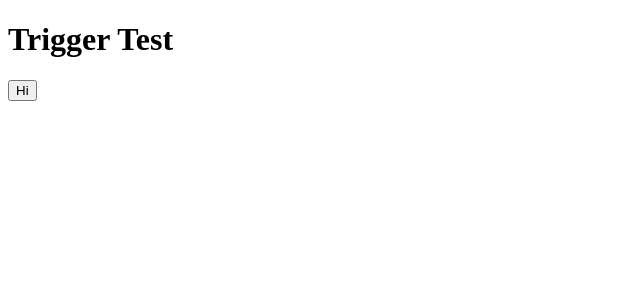
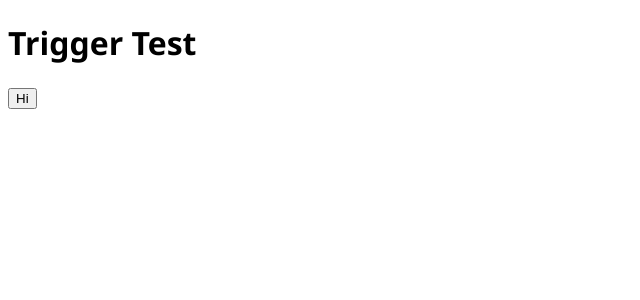
Before and after one commit to unframework/no-callbacks, a React app: page / in a window 1280 px wide. Shown: the top 300 px of the page, without its empty margins (0-640 px from the left). Built offline with nearby package versions, Linux system fonts and the light colour scheme; the HTML template or start-up script is replaced by a standard one.

Commit message:
Tweak for demo sandbox

```diff
--- /dev/null
+++ b/src/index.css
@@ -0,0 +1,4 @@
+html,
+body {
+  font-family: 'Segoe UI', 'Helvetica Neue', Arial, sans-serif;
+}
--- a/src/index.tsx
+++ b/src/index.tsx
@@ -3,7 +3,9 @@ import ReactDOM from 'react-dom';
 
 import { useSafeCallback } from './SafeCallback';
 
-const App = () => {
+import './index.css';
+
+const App: React.FC = () => {
   const hiTrigger = useSafeCallback(() => {
     window.alert('oh hi there!');
   });
```
Also changed, not shown: package.json (+15 -0 lines).
